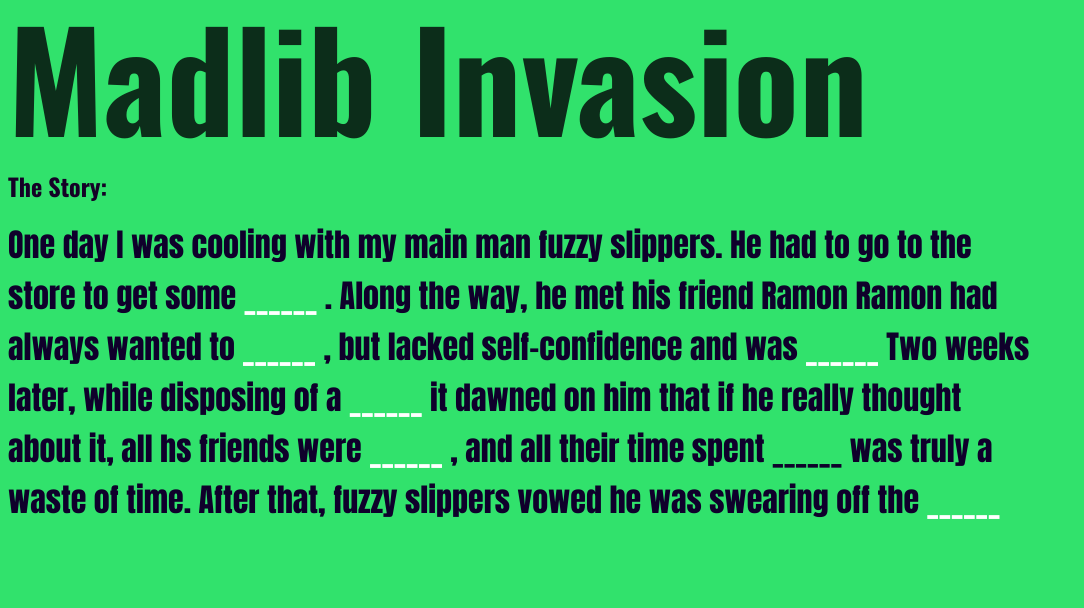
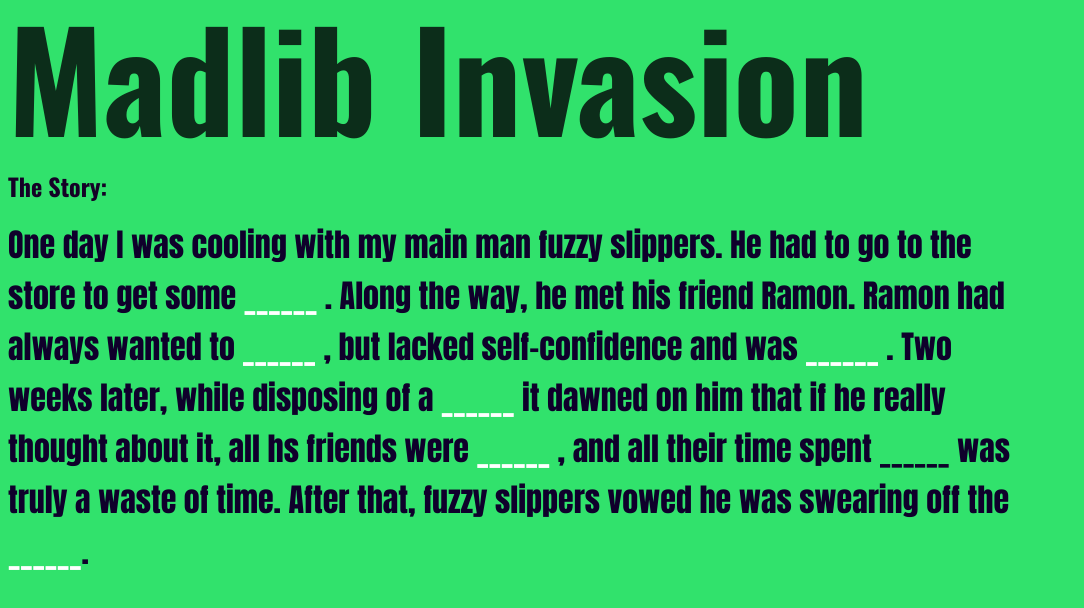
Before and after one commit to dejadavi/lab_15, a website: page index.html at #!/output in a window 1280 px wide. Shown: the whole page, without its empty margins (0-1084 px from the left). Drawn offline with nearby package versions, Linux system fonts and the light colour scheme; some packages are replaced by stand-ins of ours.

Commit message:
FIXED PUBLIC SCHOOL-ESQUE SPELLING 2

```diff
--- a/output.html
+++ b/output.html
@@ -3,12 +3,12 @@
 <div id="story">
 <span>One day I was cooling with my main man fuzzy slippers. He had to go to the store to get some</span>
 <span  class="word">{{output.nounOne||"______"}}</span>
-<span>. Along the way, he met his friend Ramon</span>
+<span>. Along the way, he met his friend Ramon.</span>
 <span>Ramon had always wanted to</span> <span  class="word">{{output.vbOne ||"______"}}</span>
 <span>, but lacked self-confidence and was</span> <span class="word">{{output.adjOne ||"______"}}</span>
-<span>Two weeks later, while disposing of a</span> <span class="word" >{{output.nounTwo ||"______"}}</span>
+<span>. Two weeks later, while disposing of a</span> <span class="word" >{{output.nounTwo ||"______"}}</span>
 <span> it dawned on him that if he really thought about it, all hs friends were </span>  <span class="word">{{output.adjOne ||"______"}}</span>
 <span> , and all their time spent </span>  <span >{{output.vbTwo ||"______"}}</span>
 <span> was truly a waste of time.</span> <span> After that, fuzzy slippers vowed he was swearing off the </span>
-<span  class="word">{{output.nounThree}}</span> <span class="word" >{{output.advTwo ||"______"}}</span>
+<span  class="word">{{output.nounThree}}</span> <span class="word" >{{output.advTwo ||"______"}}</span><span>.</span>
 </div>
```
